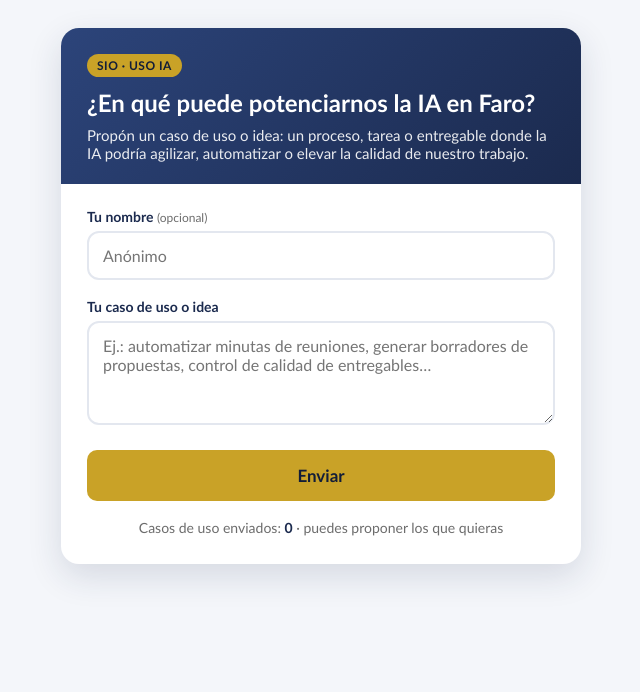
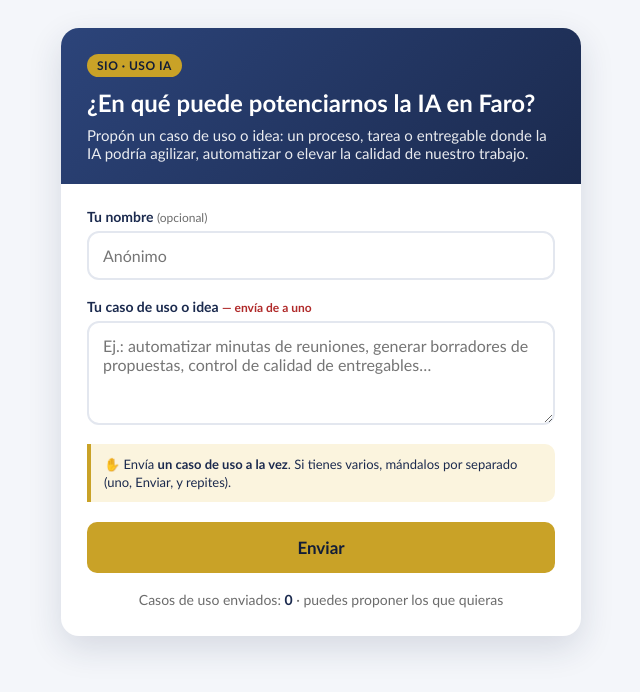
Before and after one commit to nicoulloac/siofaro, a plain HTML site: page index.html in a window 1280 px wide. Shown: the whole page, without its empty margins (319-959 px from the left). Drawn offline with Linux system fonts and the light colour scheme.

Commit message:
Add files via upload

```diff
--- a/index.html
+++ b/index.html
@@ -34,6 +34,7 @@ button{font-family:inherit;cursor:pointer;border:none;border-radius:10px}
 .p-body{padding:24px 26px 28px}
 label{display:block;font-weight:700;color:var(--navy);font-size:14px;margin:0 0 6px}
 .hint{font-weight:400;color:var(--muted);font-size:12px}
+.one-note{background:#FBF4DE;border-left:4px solid var(--gold);border-radius:0 10px 10px 0;padding:11px 13px;font-size:13px;line-height:1.4;color:var(--navy);margin:-2px 0 16px}
 input,textarea{width:100%;border:2px solid #E3E7EF;border-radius:12px;padding:13px 14px;font-family:inherit;font-size:16px;color:var(--ink);transition:border-color .15s}
 input:focus,textarea:focus{outline:none;border-color:var(--gold)}
 textarea{min-height:104px;resize:vertical}
@@ -137,9 +138,10 @@ textarea{min-height:104px;resize:vertical}
         <input id="pname" type="text" placeholder="Anónimo" maxlength="40" autocomplete="off">
       </div>
       <div class="field">
-        <label>Tu caso de uso o idea</label>
+        <label>Tu caso de uso o idea <span class="hint" style="color:var(--danger);font-weight:700">— envía de a uno</span></label>
         <textarea id="pidea" placeholder="Ej.: automatizar minutas de reuniones, generar borradores de propuestas, control de calidad de entregables…" maxlength="280"></textarea>
       </div>
+      <div class="one-note">✋ Envía <b>un caso de uso a la vez</b>. Si tienes varios, mándalos por separado (uno, Enviar, y repites).</div>
       <button class="send" id="sendBtn">Enviar</button>
       <div class="sent-row">Casos de uso enviados: <b id="myCount">0</b> · puedes proponer los que quieras</div>
     </div>
```
